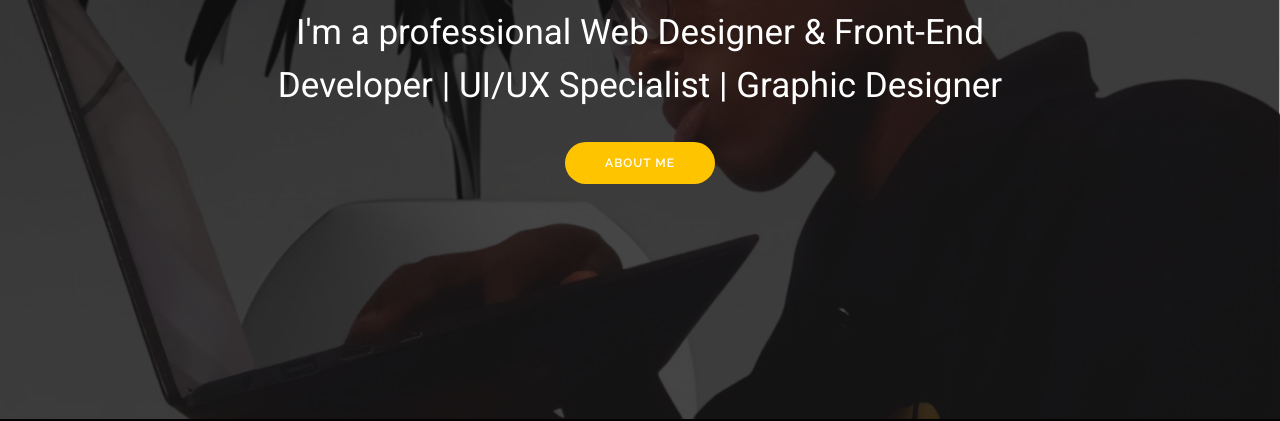
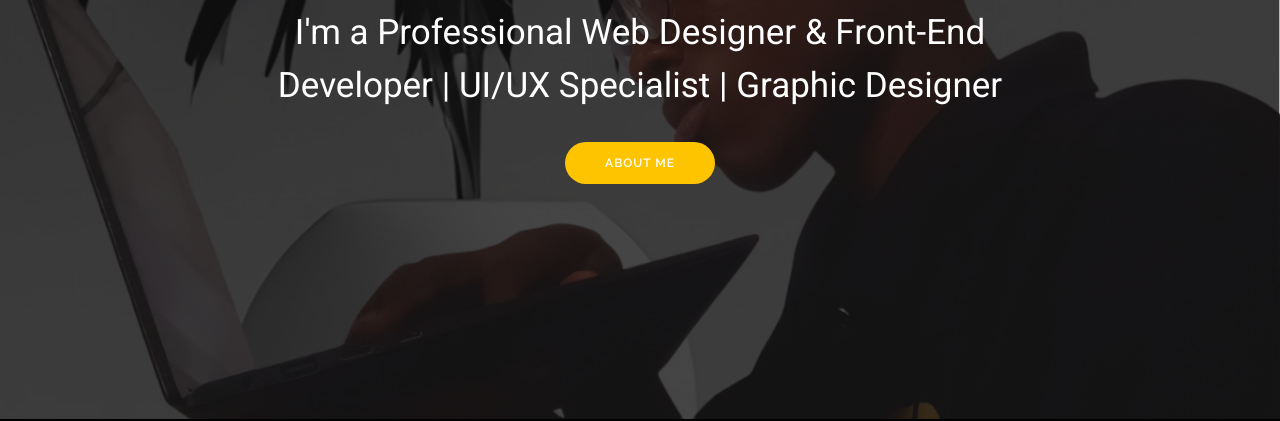
Before and after one commit to NoahWisdom/Potfolio, a plain HTML site: page index.html in a window 1280 px wide. Shown: the part 382-803 px from the top of the page. Drawn offline with Linux system fonts and the light colour scheme.

Commit message:
Update index.html

```diff
--- a/index.html
+++ b/index.html
@@ -80,7 +80,7 @@
         <div class="row justify-content-center">
           <div class="col-lg-8">
             <h2>Noah Wisdom</h2>
-            <p>I'm a professional Web Designer & Front-End Developer | UI/UX Specialist | Graphic Designer</p>
+            <p>I'm a Professional Web Designer & Front-End Developer | UI/UX Specialist | Graphic Designer</p>
             <a href="about.html" class="btn-get-started">About Me</a>
           </div>
         </div>
```
